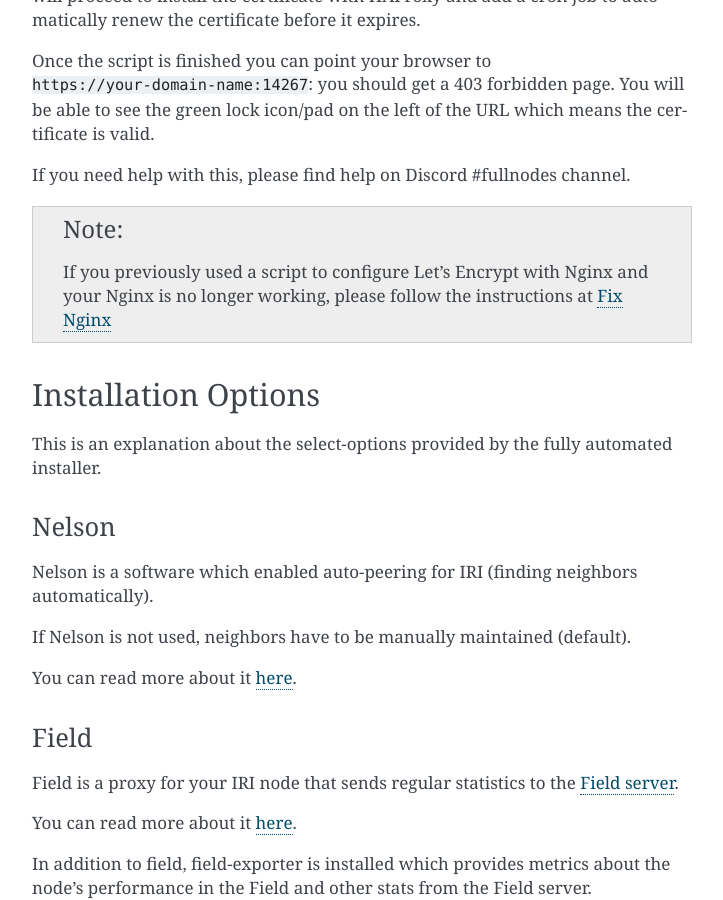
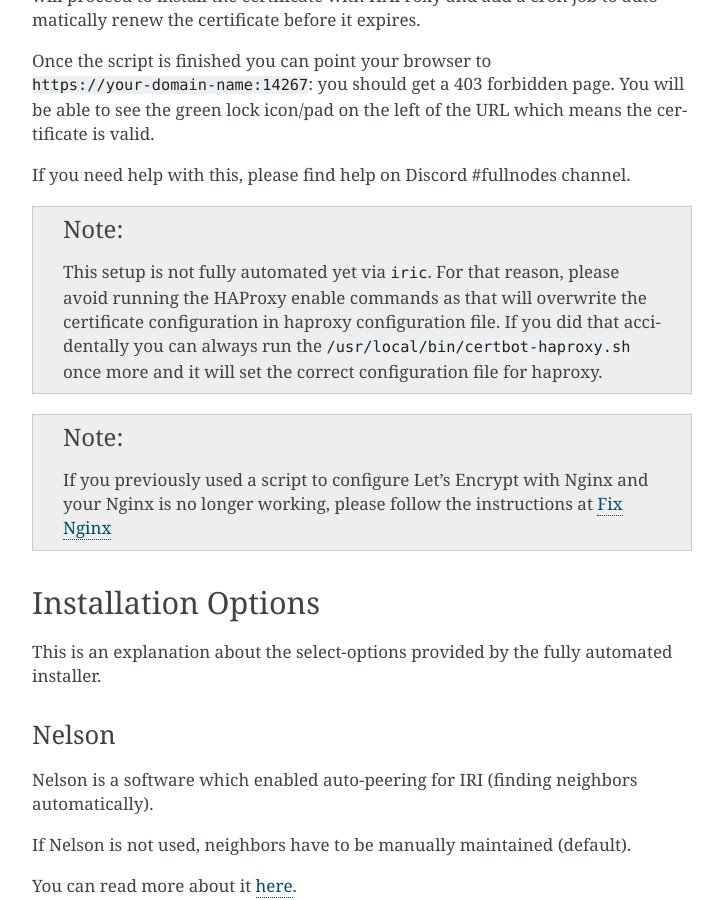
Before and after one commit to nuriel77/iri-playbook, a Sphinx documentation site: the page built from docs/appendix.rst, in a window 1280 px wide and 900 px high, scrolled down 14303 px. Shown: the whole window, without its empty margins (388-1111 px from the left). Built offline with Sphinx 7.4.7, drawn with Linux system fonts in a browser that asks for light colours.

Commit message:
Update doc and remove debug line from certbot script

```diff
--- a/docs/appendix.rst
+++ b/docs/appendix.rst
@@ -622,6 +622,10 @@
 
 .. note::
 
+  This setup is not fully automated yet via ``iric``. For that reason, please avoid running the HAProxy enable commands as that will overwrite the certificate configuration in haproxy configuration file. If you did that accidentally you can always run the ``/usr/local/bin/certbot-haproxy.sh`` once more and it will set the correct configuration file for haproxy.
+
+.. note::
+
   If you previously used a script to configure Let's Encrypt with Nginx and your Nginx is no longer working, please follow the instructions at :ref:`fixNginx`
 
 
```
Also changed, not shown: 1 other file.
